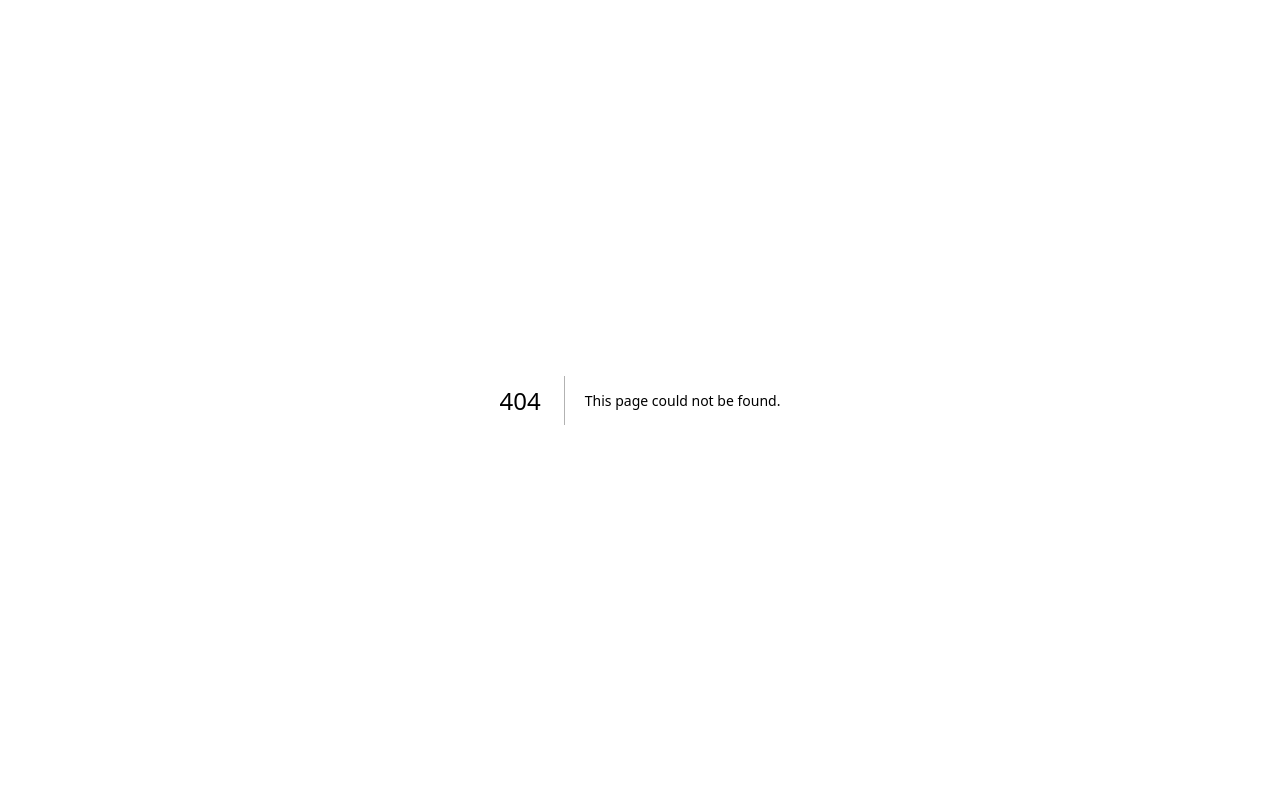
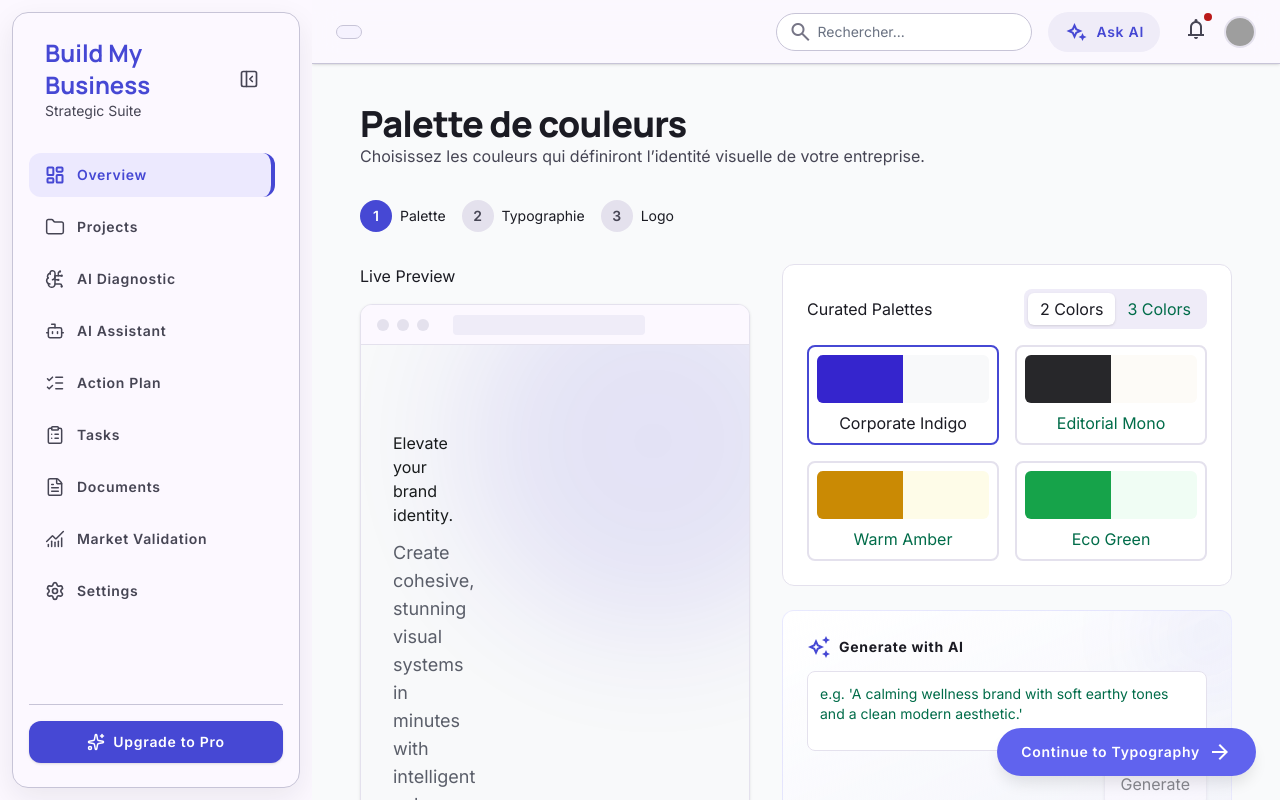
Before and after one commit to mbillgatte-web/BMB, a Next.js app: page /PaletteColor in a window 1280 px wide. Before the commit this address had no page. Built offline with nearby package versions, Linux system fonts and the light colour scheme; grey boxes are pictures that could not be loaded.

Commit message:
ajout de a=linterface palettecolor

```diff
--- /dev/null
+++ b/src/app/PaletteColor/page.tsx
@@ -0,0 +1,62 @@
+import Sidebar from "@/components/dashboard/Sidebar";
+import TopNav from "@/components/dashboard/TopNav";
+import PaletteBuilder from "@/components/Identite_visuel/PaletteBuilder";
+
+function BrandProgressStepper({ currentStep }: { currentStep: number }) {
+  const steps = ["Palette", "Typographie", "Logo"];
+
+  return (
+    <nav aria-label="Progression de l’identité visuelle" className="mb-8 flex items-center gap-4">
+      {steps.map((label, index) => {
+        const step = index + 1;
+        const active = step === currentStep;
+
+        return (
+          <div key={label} className="flex items-center gap-2">
+            <span
+              className={`flex h-8 w-8 items-center justify-center rounded-full text-sm font-semibold ${
+                active
+                  ? "bg-primary text-on-primary"
+                  : "bg-surface-variant text-on-surface-variant"
+              }`}
+            >
+              {step}
+            </span>
+            <span className="text-sm font-medium text-on-surface">{label}</span>
+          </div>
+        );
+      })}
+    </nav>
+  );
+}
+
+export default function PaletteColorPage() {
+  return (
+    <div className="flex h-screen overflow-hidden bg-background text-on-background antialiased">
+      <Sidebar />
+
+      <div className="relative flex h-screen flex-1 flex-col overflow-hidden bg-[#F9FAFB]">
+        <TopNav />
+
+        <main className="flex-1 overflow-y-auto p-6 lg:p-12">
+          <div className="mx-auto w-full max-w-[1280px] pb-24">
+            <div className="mb-8">
+              <h1 className="font-headline-lg text-[36px] font-extrabold tracking-tight text-on-surface">
+                Palette de couleurs
+              </h1>
+
+              <p className="mt-2 font-body-md text-body-md text-on-surface-variant">
+                Choisissez les couleurs qui définiront l’identité visuelle de
+                votre entreprise.
+              </p>
+            </div>
+
+            <BrandProgressStepper currentStep={1} />
+
+            <PaletteBuilder />
+          </div>
+        </main>
+      </div>
+    </div>
+  );
+}
--- a/src/app/PalleteColor/page.tsx
+++ /dev/null
@@ -1,5 +0,0 @@
-import PaletteBuilder from "@/components/Identite_visuel/PaletteBuilder";
-
-export default function PaletteColorPage() {
-  return <PaletteBuilder />;
-}
--- /dev/null
+++ b/src/components/Identite_visuel/BrandProgessStepper.tsx
@@ -0,0 +1,47 @@
+const steps = ["Palette", "Typographie", "Logo", "Kit de marque"];
+
+export default function BrandProgressStepper({ currentStep = 1 }) {
+  return (
+    <div className="mb-8 flex w-full items-center">
+      {steps.map((step, index) => {
+        const stepNumber = index + 1;
+        const active = stepNumber === currentStep;
+        const completed = stepNumber < currentStep;
+
+        return (
+          <div key={step} className="flex flex-1 items-center">
+            <div className="flex flex-col items-center">
+              <div
+                className={`flex h-10 w-10 items-center justify-center rounded-full text-sm font-semibold ${
+                  active || completed
+                    ? "bg-primary text-white"
+                    : "bg-surface-container-highest text-on-surface-variant"
+                }`}
+              >
+                {stepNumber}
+              </div>
+
+              <span
+                className={`mt-2 whitespace-nowrap text-sm ${
+                  active
+                    ? "font-semibold text-primary"
+                    : "text-on-surface-variant"
+                }`}
+              >
+                {step}
+              </span>
+            </div>
+
+            {index < steps.length - 1 && (
+              <div
+                className={`mx-3 mb-6 h-0.5 flex-1 ${
+                  completed ? "bg-primary" : "bg-outline-variant/40"
+                }`}
+              />
+            )}
+          </div>
+        );
+      })}
+    </div>
+  );
+}
--- a/src/components/Identite_visuel/PaletteBuilder.tsx
+++ b/src/components/Identite_visuel/PaletteBuilder.tsx
@@ -1,4 +1,6 @@
+"use client";
 import React, { useState, useMemo } from "react";
+
 
 /**
  * PaletteBuilder
@@ -119,8 +121,7 @@ export default function PaletteBuilder({
           Live Preview
         </h2>
 
-        <div className="bg-surface-container-lowest rounded-xl border border-surface-variant canvas-shadow overflow-hidden flex-1 min-h-[500px] flex flex-col relative transition-colors duration-500">
-          {/* Barre de navigateur factice */}
+         <div className="relative flex min-h-[560px] flex-1 flex-col overflow-hidden rounded-xl border border-surface-variant bg-surface-container-lowest shadow-sm">          {/* Barre de navigateur factice */}
           <div className="h-10 bg-surface border-b border-surface-variant flex items-center px-4 gap-2">
             <div className="w-3 h-3 rounded-full bg-surface-variant" />
             <div className="w-3 h-3 rounded-full bg-surface-variant" />
```
